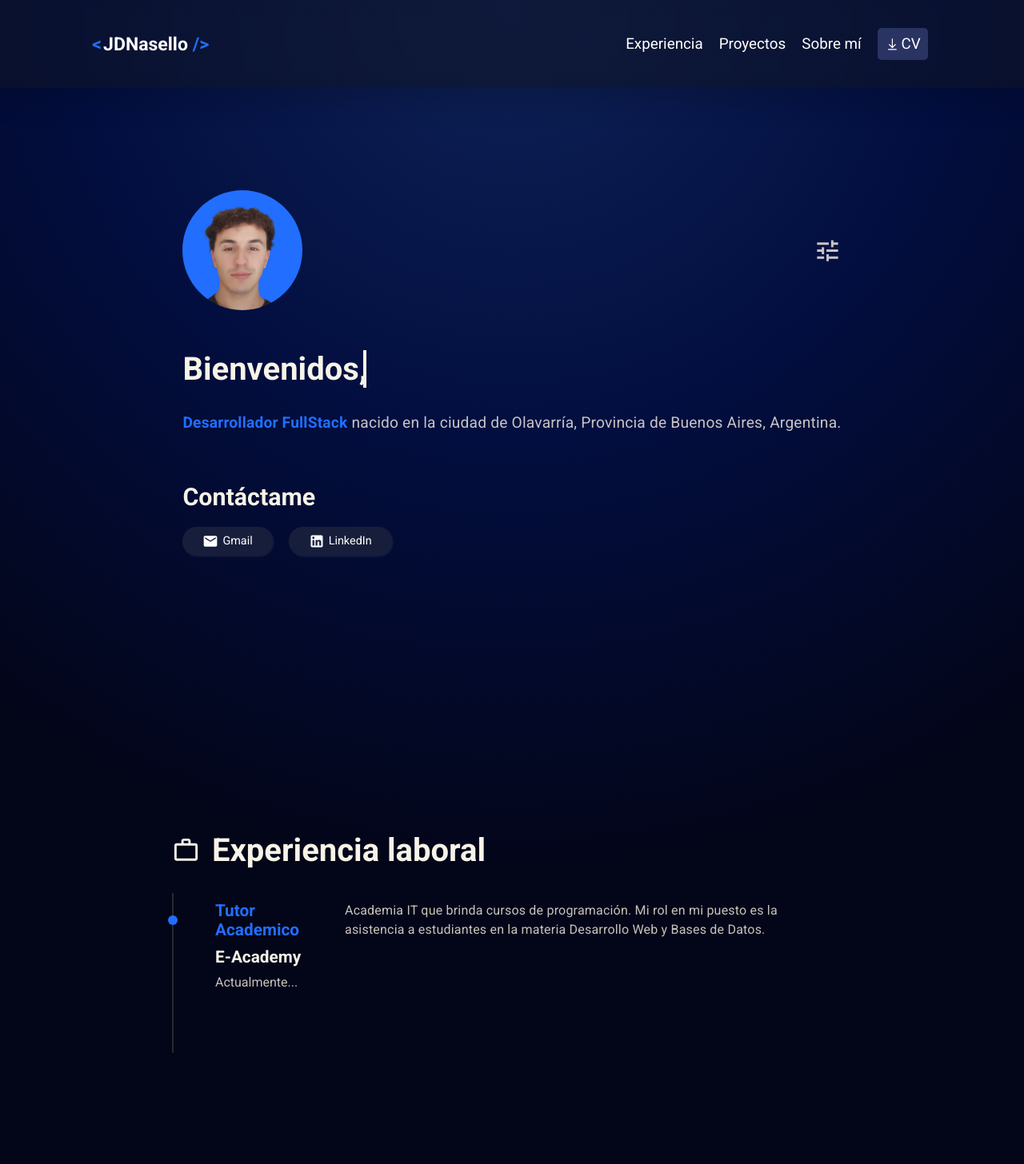
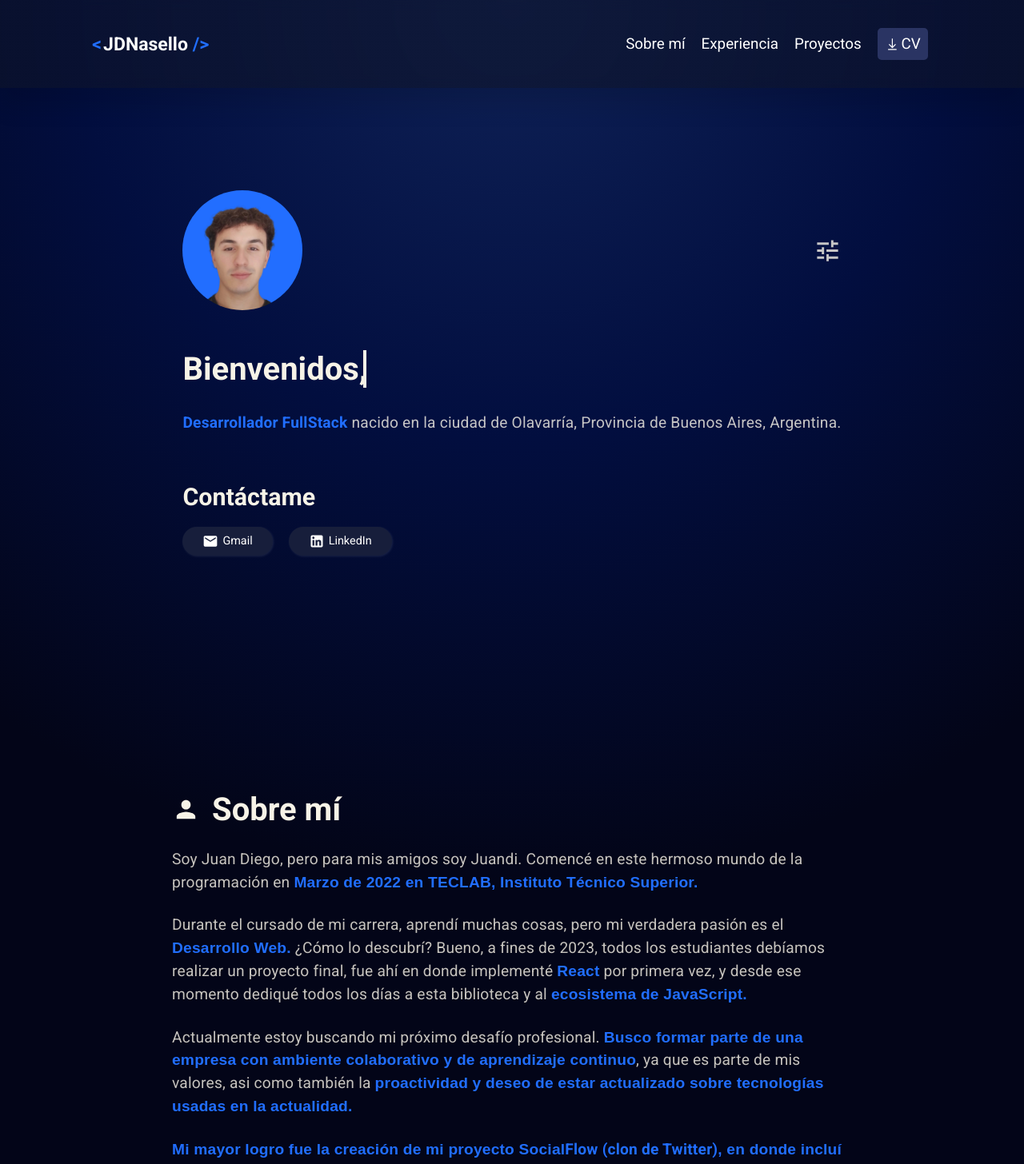
Before and after one commit to JDnasello/portfolio, a React (Vite) app: page / in a window 1280 px wide. Shown: the top 1456 px of the page at 80% size. Built offline with nearby package versions, Linux system fonts and the light colour scheme.

Commit message:
cambiando orden de archivos

```diff
--- a/src/App.jsx
+++ b/src/App.jsx
@@ -23,9 +23,9 @@ function App() {
         <NavBar mode={mode} />
         <main style={{ padding: '0 15px' }}>
           <Welcome mode={mode} changeMode={changeMode} />
+          <AboutMe mode={mode} />
           <Experience mode={mode} />
           <Projects mode={mode} />
-          <AboutMe mode={mode} />
           <Knowledge mode={mode}/>
         </main>
         <Footer mode={mode} />
--- a/src/components/NavBar.jsx
+++ b/src/components/NavBar.jsx
@@ -33,9 +33,9 @@ const NavBar = () => {
                     <div className={burguerClass}></div>
                 </div>
             <nav className={menuClass}>
-                    <a href='#experience' className='menu-a'>{t('header.experience-link')}</a>
+                <a href='#about' className='menu-a'>{t('header.about-link')}</a>
+                <a href='#experience' className='menu-a'>{t('header.experience-link')}</a>
                 <a href='#projects' className='menu-a'>{t('header.projects-link')}</a>
-                <a href='#about' className='menu-a'>{t('header.about-link')}</a>
                 <a download href={CV} className='download-cv'><LiaDownloadSolid /> CV</a>
             </nav>
             </div>
--- a/src/css/about.css
+++ b/src/css/about.css
@@ -7,7 +7,7 @@
 }
 
 .container-about .about-text {
-    margin: 30px 0;
+    margin: 25px 0;
 }
 
 .container-about .about-text strong {
```
